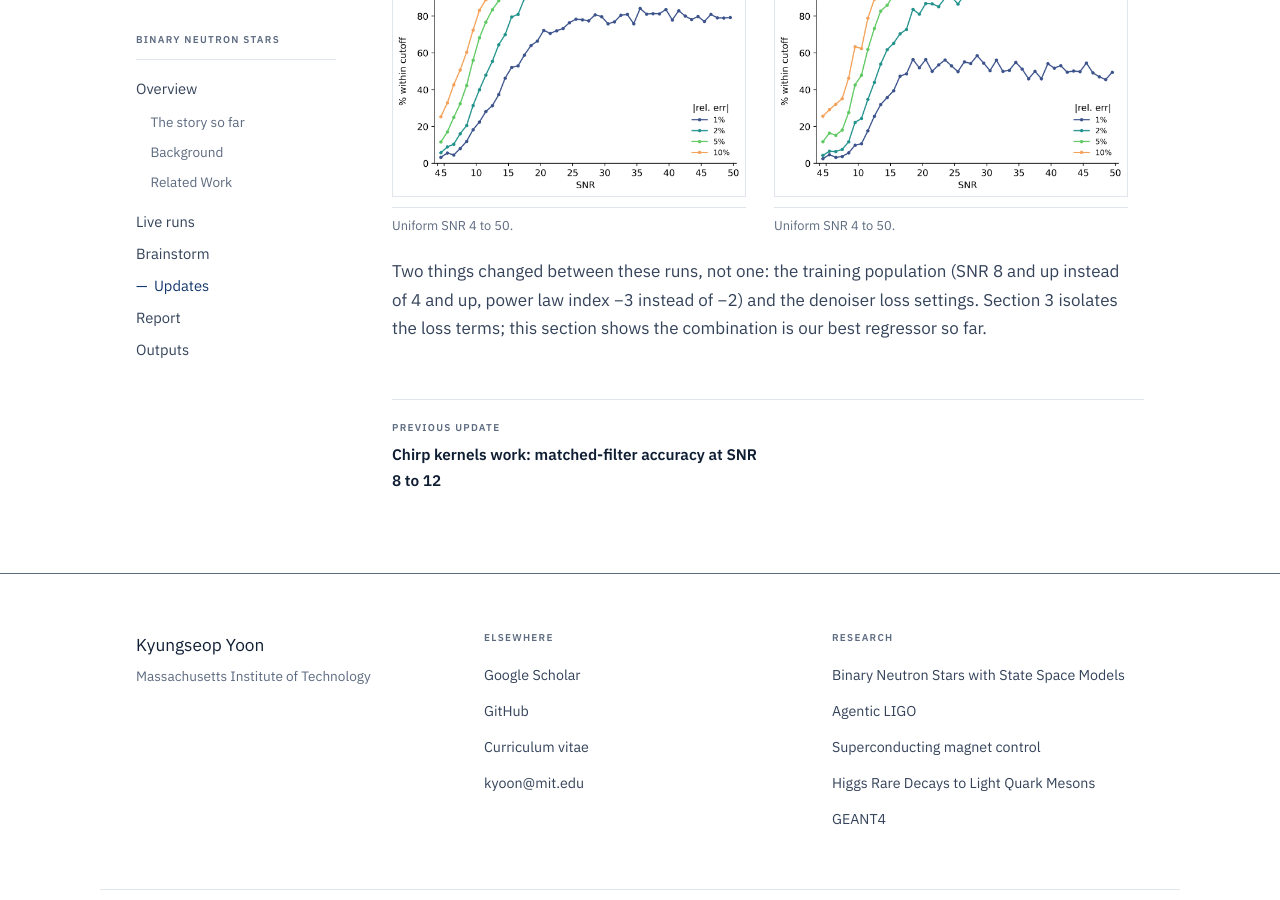
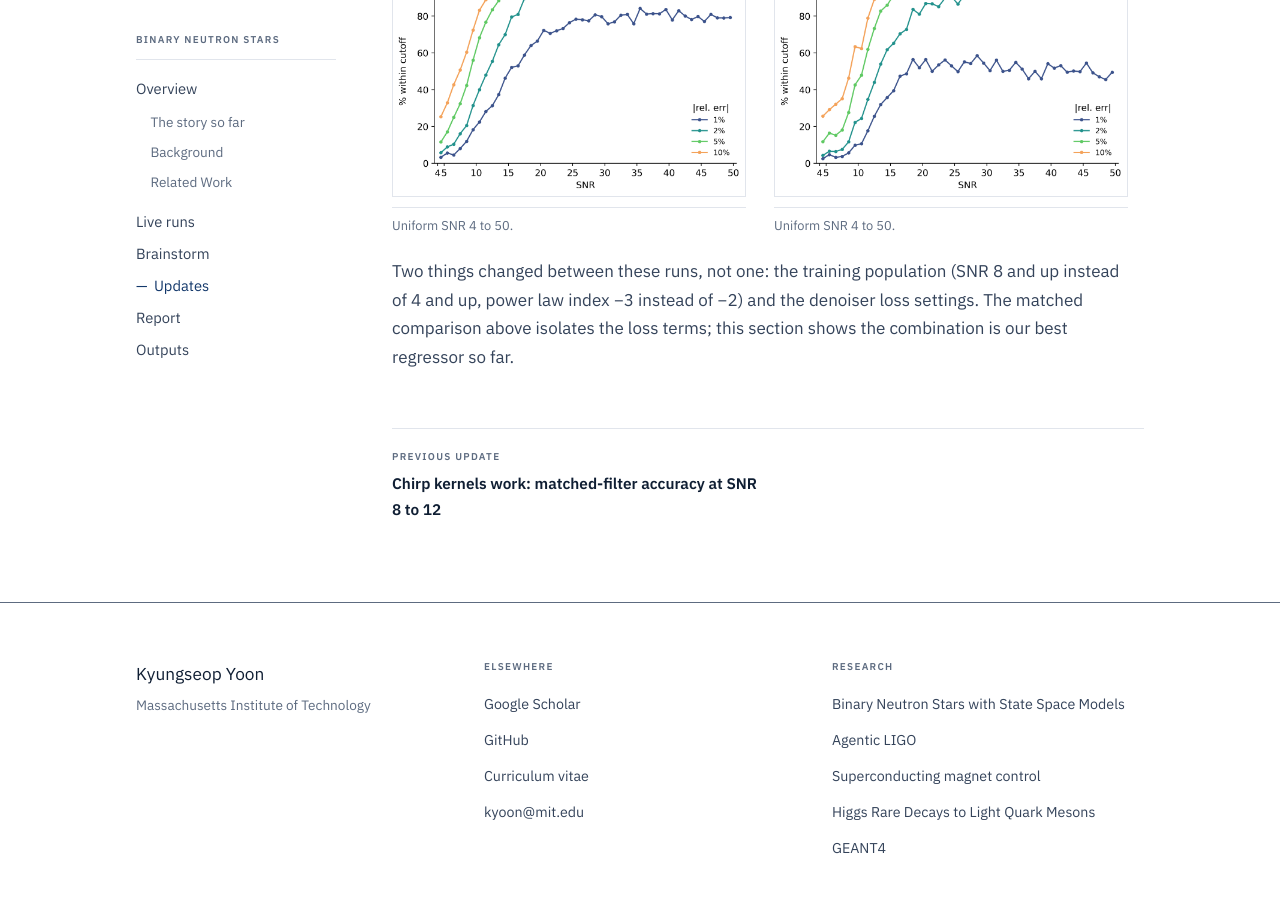
Before and after one commit to kyoon-mit/kyoon-mit.github.io, a Jekyll site: the page built from docs/_updates/2026-10-09-shape-and-amplitude-terms.md, in a window 1280 px wide and 900 px high, scrolled down 4703 px. Built offline with Jekyll 4.4.1, drawn with Linux system fonts in a browser that asks for light colours.

Commit message:
Fix a section reference
Co-Authored-By: Claude Opus 5.5 <noreply@anthropic.com>

```diff
--- a/docs/_updates/2026-10-09-shape-and-amplitude-terms.md
+++ b/docs/_updates/2026-10-09-shape-and-amplitude-terms.md
@@ -148,5 +148,5 @@ The same pattern in all three populations:
 
 Two things changed between these runs, not one: the training population
 (SNR 8 and up instead of 4 and up, power law index −3 instead of −2) and
-the denoiser loss settings. Section 3 isolates the loss terms; this section
+the denoiser loss settings. The matched comparison above isolates the loss terms; this section
 shows the combination is our best regressor so far.
```
